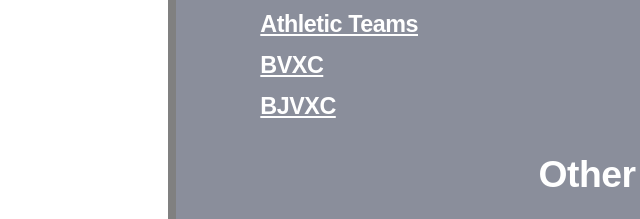
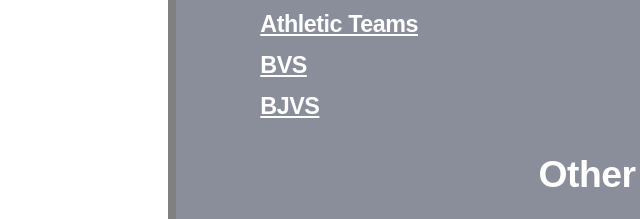
Before and after one commit to i0Z3R0/Hotchkiss-Links, a plain HTML site: page index.html in a window 1280 px wide. Shown: the part 994-1213 px from the top of the page, 53-693 px from the left. Drawn offline with Linux system fonts and the light colour scheme.

Commit message:
changed xc to squash

```diff
--- a/index.html
+++ b/index.html
@@ -1588,9 +1588,9 @@
                       <br>
                       <a href="https://www.hotchkiss.org/athletics/our-teams">Athletic Teams</a>
                       <br>
-                      <a href="https://www.hotchkiss.org/athletics/our-teams/boys-cross-country/varsity">BVXC</a>
+                      <a href="https://www.hotchkiss.org/athletics/our-teams/boys-squash/varsity">BVS</a>
                       <br>
-                      <a href="https://www.hotchkiss.org/athletics/our-teams/boys-cross-country/jv">BJVXC</a>
+                      <a href="https://www.hotchkiss.org/athletics/our-teams/boys-squash/jv">BJVS</a>
                     </strong>
                   </span>
                 </p>
```
